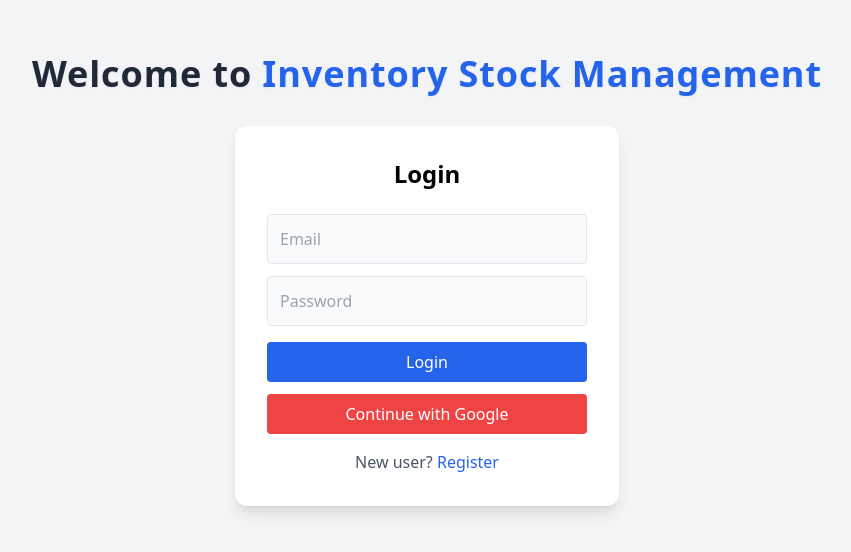
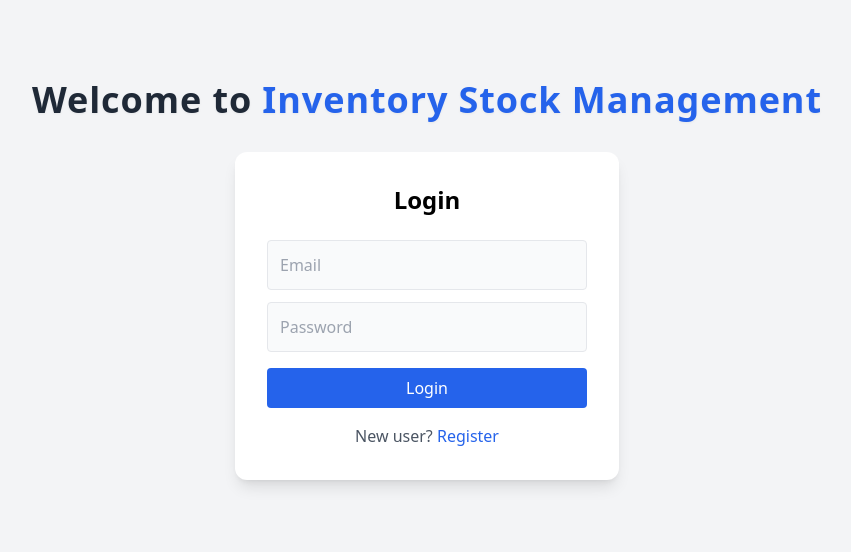
Before and after one commit to Nivas2004/inventoryfrontend, a React (Create React App) app: page /login in a window 1280 px wide. Shown: the part 120-672 px from the top of the page, without its empty margins (213-1064 px from the left). Built offline with nearby package versions, Linux system fonts and the light colour scheme.

Commit message:
frontend

```diff
--- a/src/pages/Login.jsx
+++ b/src/pages/Login.jsx
@@ -1,6 +1,6 @@
 import React, { useState } from "react";
-import { signInWithEmailAndPassword, signInWithPopup } from "firebase/auth";
-import { auth, provider } from "../firebase";
+import { signInWithEmailAndPassword } from "firebase/auth";
+import { auth } from "../firebase";
 
 function Login() {
   const [email, setEmail] = useState("");
@@ -14,17 +14,6 @@ function Login() {
       window.location.href = "/";
     } catch (err) {
       alert("Invalid login credentials");
-      console.error(err);
-    }
-  };
-
-  // 🔹 Google Login
-  const googleLogin = async () => {
-    try {
-      await signInWithPopup(auth, provider);
-      window.location.href = "/";
-    } catch (err) {
-      alert("Google login failed");
       console.error(err);
     }
   };
@@ -67,15 +56,6 @@ function Login() {
           Login
         </button>
 
-        {/* Google Login */}
-        <button
-          type="button"
-          onClick={googleLogin}
-          className="bg-red-500 text-white py-2 w-full rounded mt-3 hover:bg-red-600 transition"
-        >
-          Continue with Google
-        </button>
-
         <p className="text-center mt-4 text-gray-600">
           New user?{" "}
           <a href="/register" className="text-blue-600 hover:underline">
```
